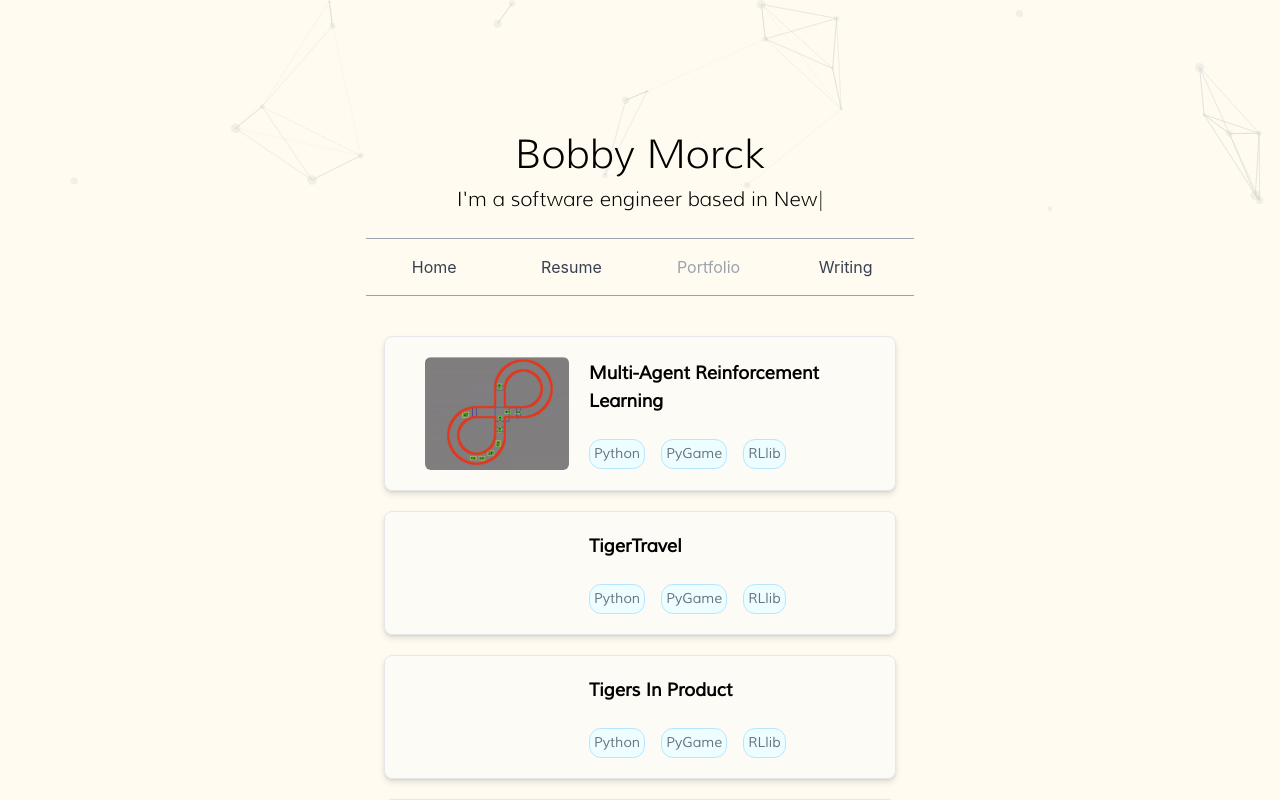
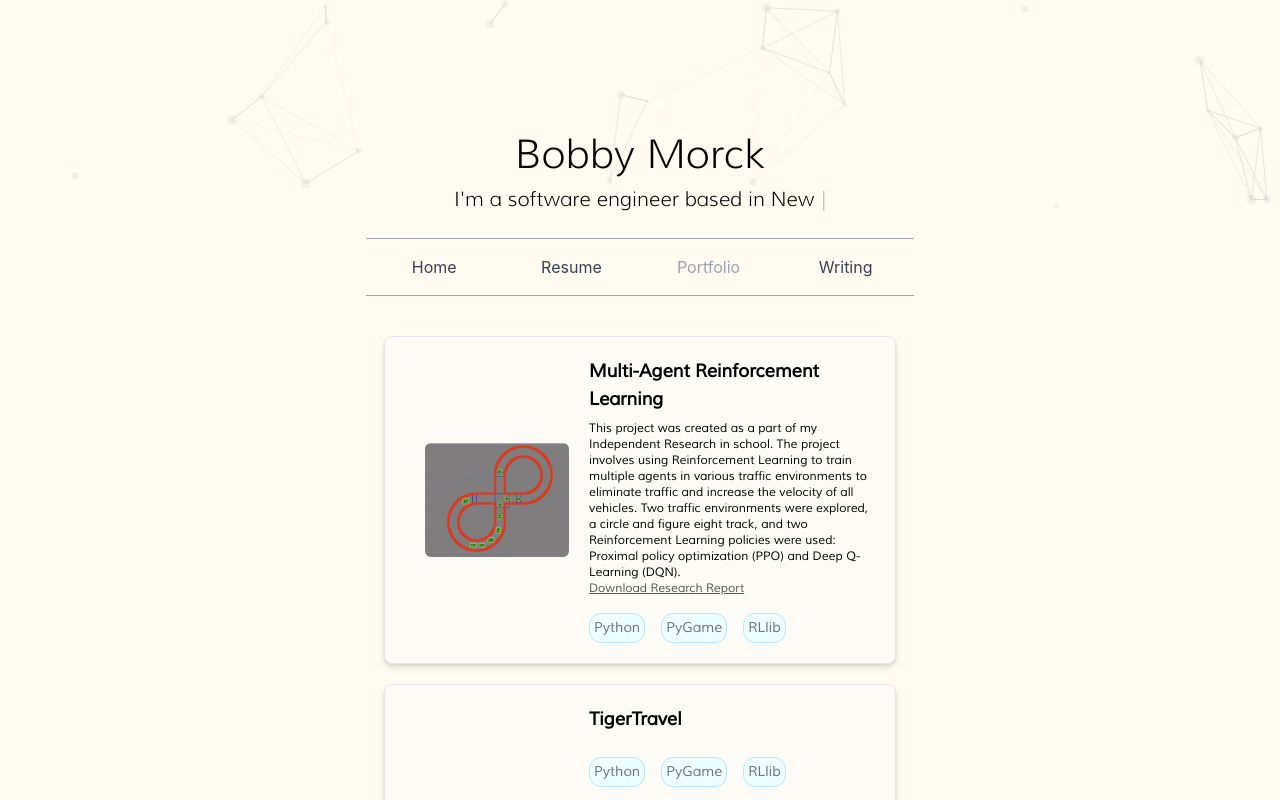
Before and after one commit to bmorck/personal-site, a React (Create React App) app: page /Portfolio in a window 1280 px wide. Shown: the top 800 px of the page. Built offline with nearby package versions, Linux system fonts and the light colour scheme.

Commit message:
update RL portfolio item

```diff
--- a/src/components/Portfolio.js
+++ b/src/components/Portfolio.js
@@ -1,5 +1,6 @@
 import React from 'react';
 import rlenv from "../files/RLEnv.png"
+import rlreport from "../files/RLreport.pdf"
 
 const Portfolio = () => {
     return (
@@ -22,7 +23,7 @@ const Portfolio = () => {
                             <div
                                 class="transform-gpu text-sm group-hover:opacity-100 group-hover:translate-y-0 translate-y-4 transform transition duration-500 ease-in-out"
                             >
-                                <a href="https://github.com/bmorck/MultiCar-RL" class="font-bold underline text-stone-300 font-display-font">&lt; View Source &gt;</a>
+                                <div className=""><a href="https://github.com/bmorck/MultiCar-RL" class="font-bold text-stone-300 font-display-font border-1 border-stone-300 rounded-xl p-1 bg-slate-200 bg-opacity-20">&lt; View Source &gt;</a> </div>
                             </div>
 
                         </div>
@@ -35,8 +36,13 @@ const Portfolio = () => {
 
                     <div className="text-lg">
                         <div className="font-bold text-center md:text-left pb-2">Multi-Agent Reinforcement Learning</div>
-                        <div className="text-sm">
-
+                        <div className="text-xs">
+                            This project was created as a part of my Independent Research in school. The project involves using Reinforcement
+                            Learning to train multiple agents in various traffic environments to eliminate traffic and increase
+                            the velocity of all vehicles. Two traffic environments were explored, a circle and figure eight track, and two
+                            Reinforcement Learning policies were used: Proximal policy optimization (PPO) and Deep Q-Learning (DQN).
+                            <br />
+                            <a href={rlreport} className="underline text-stone-600"> Download Research Report </a>
                         </div>
                         <div className="flex pt-2 flex-wrap">
                             <div className="border-1 text-sm p-1 mr-4 mt-2 rounded-xl border-sky-200 bg-cyan-50 text-gray-500">
```
